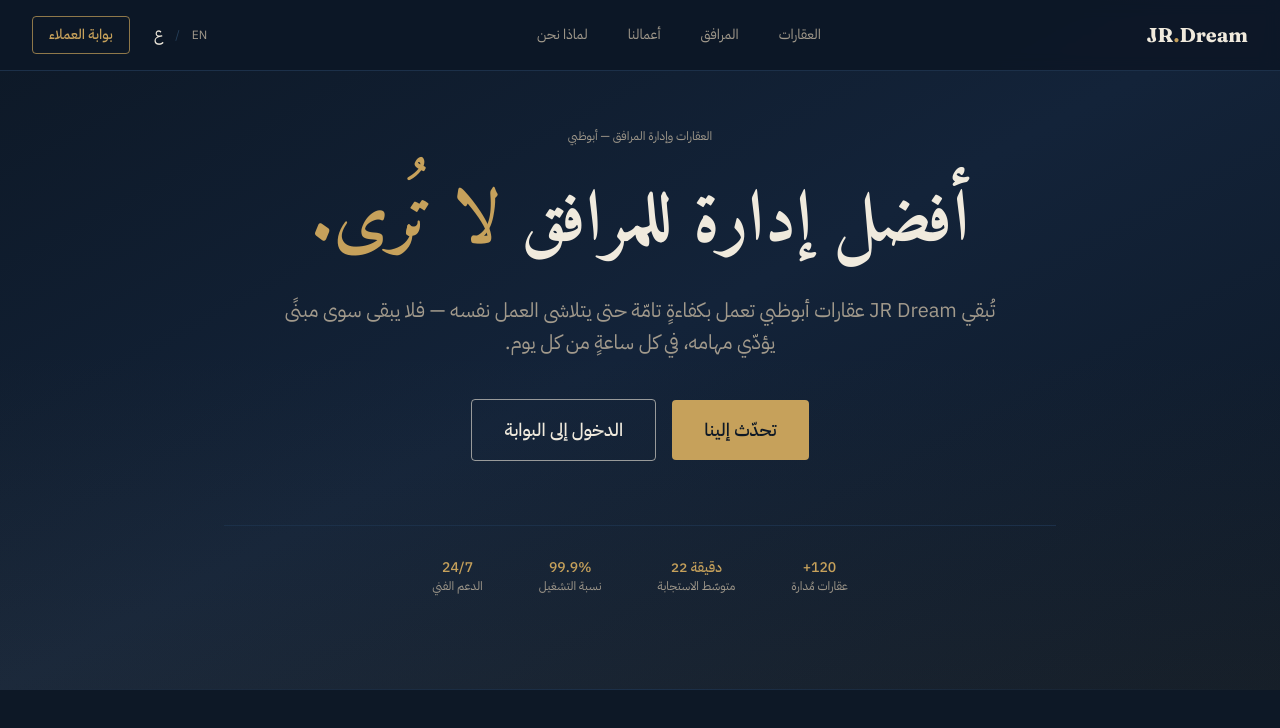
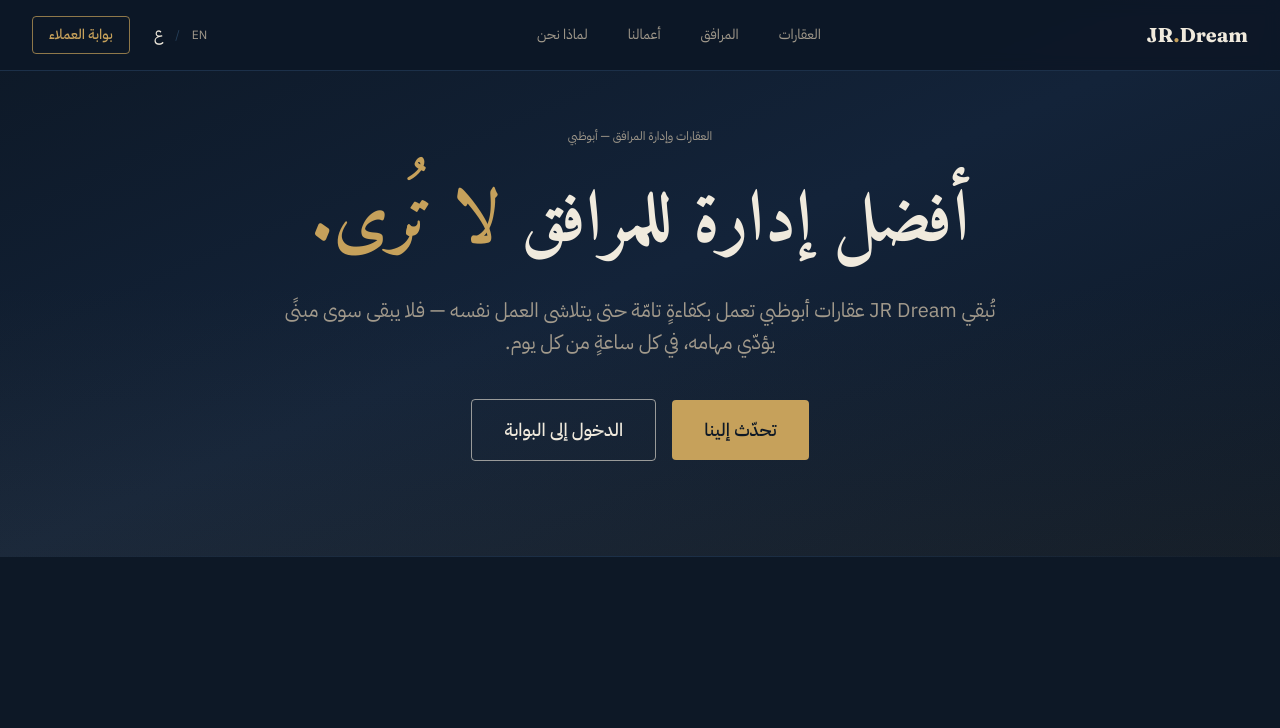
Before and after one commit to chason2007/jrdream_app, a Next.js app: page /ar in a window 1280 px wide. Shown: the top 728 px of the page. Built offline with nearby package versions, Linux system fonts and the light colour scheme.

Commit message:
style: remove stats ticker from bottom of hero section

```diff
--- a/components/Hero.tsx
+++ b/components/Hero.tsx
@@ -46,38 +46,13 @@
         </p>
 
         {/* CTA buttons */}
-        <div className="mb-16 flex flex-col sm:flex-row gap-4 justify-center items-center">
+        <div className="flex flex-col sm:flex-row gap-4 justify-center items-center">
           <button className="w-full sm:w-auto px-8 py-3 sm:py-4 bg-brass hover:bg-brass-2 text-ink font-medium text-base sm:text-lg rounded-sm transition-colors focus:outline-none focus-visible:ring-2 focus-visible:ring-brass focus-visible:ring-offset-2 focus-visible:ring-offset-ink">
             {hero.ctaPrimary}
           </button>
           <button className="w-full sm:w-auto px-8 py-3 sm:py-4 border border-bone/60 text-bone hover:bg-bone/10 font-medium text-base sm:text-lg rounded-sm transition-colors focus:outline-none focus-visible:ring-2 focus-visible:ring-bone focus-visible:ring-offset-2 focus-visible:ring-offset-ink">
             {hero.ctaSecondary}
           </button>
-        </div>
-
-        {/* Ticker */}
-        <div className="pt-8 border-t border-hairline">
-          <div className="flex flex-wrap justify-center gap-x-10 gap-y-6 sm:gap-x-14 text-center">
-            {hero.ticker.map((item) => (
-              <div key={item.label}>
-                <div
-                  className={`font-mono text-sm text-brass font-medium ${
-                    isAr ? "" : "tracking-wider"
-                  }`}
-                >
-                  {/* Figures stay Latin/LTR even in the Arabic layout */}
-                  <span dir="ltr">{item.value}</span>
-                </div>
-                <div
-                  className={`font-mono text-xs text-stone uppercase ${
-                    isAr ? "" : "tracking-wider"
-                  }`}
-                >
-                  {item.label}
-                </div>
-              </div>
-            ))}
-          </div>
         </div>
       </div>
 
--- a/lib/content.ts
+++ b/lib/content.ts
@@ -1,9 +1,4 @@
 export type Locale = "en" | "ar";
-
-export interface TickerItem {
-  value: string;
-  label: string;
-}
 
 export interface Content {
   dir: "ltr" | "rtl";
@@ -20,7 +15,6 @@
     lede: string;
     ctaPrimary: string;
     ctaSecondary: string;
-    ticker: TickerItem[];
   };
 }
 
@@ -44,13 +38,6 @@
       lede: "JR Dream keeps Abu Dhabi's properties running so completely that the work itself disappears — leaving only a building that performs, every hour of every day.",
       ctaPrimary: "Speak with us",
       ctaSecondary: "Enter client portal",
-      // NOTE: placeholder figures — replace with real operational data before launch.
-      ticker: [
-        { value: "120+", label: "Properties Managed" },
-        { value: "22 min", label: "Avg. Response" },
-        { value: "99.9%", label: "Uptime" },
-        { value: "24/7", label: "Helpdesk" },
-      ],
     },
   },
   ar: {
@@ -72,13 +59,6 @@
       lede: "تُبقي JR Dream عقارات أبوظبي تعمل بكفاءةٍ تامّة حتى يتلاشى العمل نفسه — فلا يبقى سوى مبنًى يؤدّي مهامه، في كل ساعةٍ من كل يوم.",
       ctaPrimary: "تحدّث إلينا",
       ctaSecondary: "الدخول إلى البوابة",
-      // NOTE: placeholder figures — replace with real operational data before launch.
-      ticker: [
-        { value: "+120", label: "عقارات مُدارة" },
-        { value: "22 دقيقة", label: "متوسّط الاستجابة" },
-        { value: "99.9%", label: "نسبة التشغيل" },
-        { value: "24/7", label: "الدعم الفني" },
-      ],
     },
   },
 };
```
